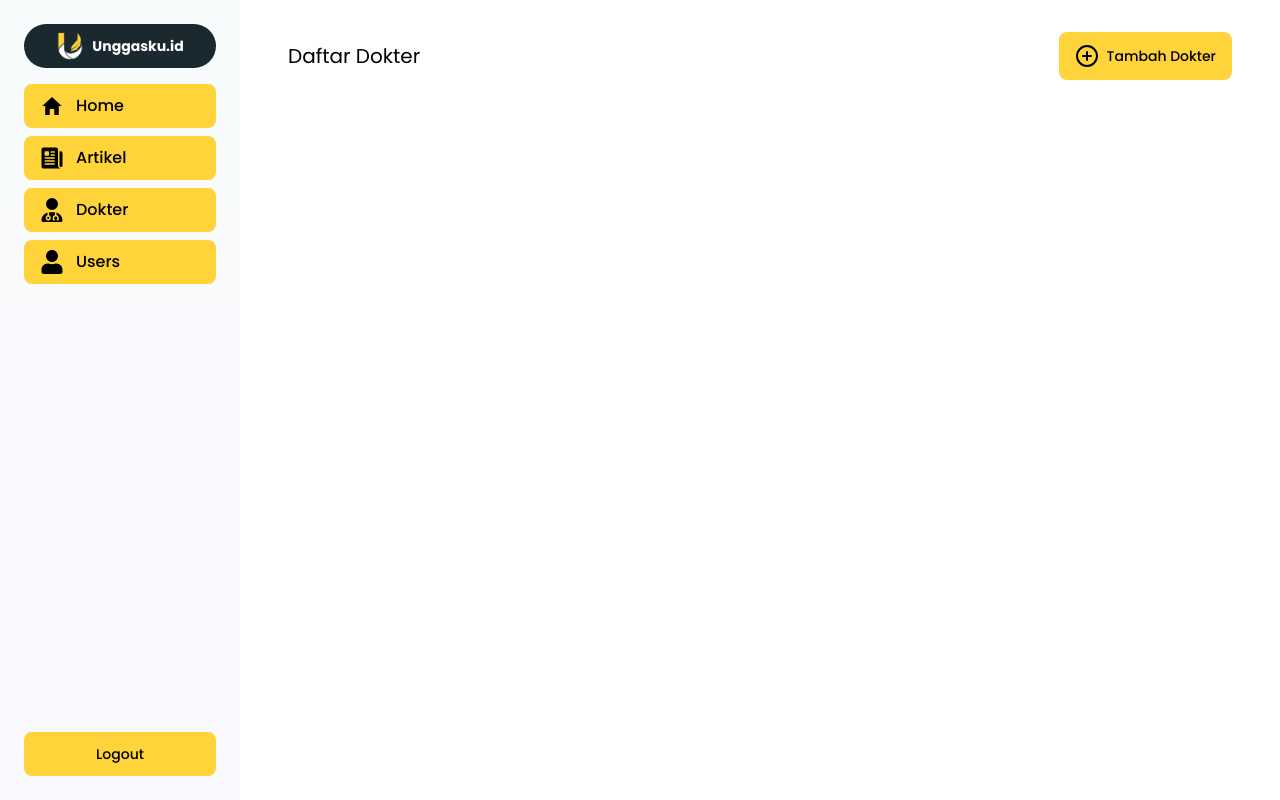
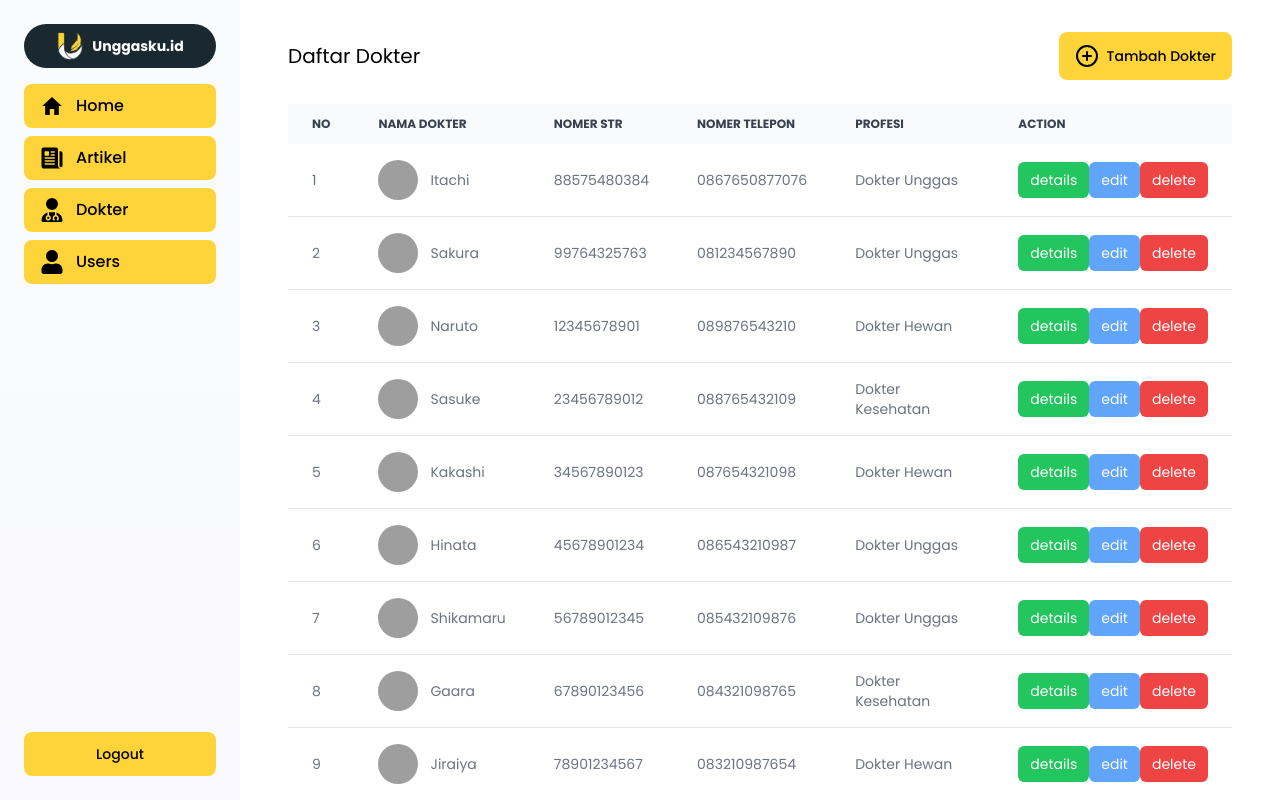
Before and after one commit to Ariemaharrucha/unggasku-fe, a React (Vite) app: page /dashboard/dokter in a window 1280 px wide. Built offline with nearby package versions, Linux system fonts and the light colour scheme; grey boxes are pictures that could not be loaded.

Commit message:
add table dokter & form add dokter

```diff
--- a/src/app/routes.jsx
+++ b/src/app/routes.jsx
@@ -1,19 +1,25 @@
 import { BrowserRouter, Routes, Route } from "react-router-dom";
+
+// Client Pages
 import { Beranda } from "../pages/clients/Beranda";
 import { Layanan } from "../pages/clients/Layanan";
-
 import About from "../pages/clients/About";
 import Contact from "../pages/clients/Contact";
 import UserProfile from "../pages/clients/Profile";
-import { Login } from "../pages/authentication/Login.jsx";
-import { Register } from "../pages/authentication/Register.jsx";
-import { ArtikelPage } from "../pages/clients/ArtikelPage.jsx";
-import { Dashboard } from "../pages/dashboard/index.dashboard.jsx";
-import { ArtikelDetails } from "../pages/clients/ArtikelDetails.jsx";
-import { ArtikelOverview } from "../pages/dashboard/ArtikelOverview.jsx";
-import { FormAddArtikel } from "../pages/dashboard/FormAddArtikel.jsx";
-import { FormEditArtikel } from "../pages/dashboard/FormEditArtikel.jsx";
-import { DokterOverview } from "../pages/dashboard/DokterOverview.jsx";
+import { ArtikelPage } from "../pages/clients/ArtikelPage";
+import { ArtikelDetails } from "../pages/clients/ArtikelDetails";
+
+// Authentication Pages
+import { Login } from "../pages/authentication/Login";
+import { Register } from "../pages/authentication/Register";
+
+// Dashboard admin Pages
+import { Dashboard } from "../pages/dashboard/index.dashboard";
+import { ArtikelOverview } from "../pages/dashboard/ArtikelOverview";
+import { FormAddArtikel } from "../pages/dashboard/FormAddArtikel";
+import { FormEditArtikel } from "../pages/dashboard/FormEditArtikel";
+import { DokterOverview } from "../pages/dashboard/DokterOverview";
+import { FormAddDokter } from "../pages/dashboard/FormAddDokter.jsx";
 
 export const AppRouter = () => {
   return (
@@ -21,7 +27,6 @@ export const AppRouter = () => {
     <Routes>
       <Route path="/" element={<Beranda/>}></Route>
       <Route path="/layanan" element={<Layanan/>}></Route>
-      <Route path="/" element={''}></Route>
       <Route path="/tentang_kami" element={<About/>}></Route>
       <Route path="/kontak_kami" element={<Contact/>}></Route>
       <Route path="/profile" element={<UserProfile/>}></Route>
@@ -34,6 +39,7 @@ export const AppRouter = () => {
       <Route path="/dashboard/artikel/create" element={<FormAddArtikel/>}></Route>
       <Route path="/dashboard/artikel/edit/:id" element={<FormEditArtikel/>}></Route>
       <Route path="/dashboard/dokter" element={<DokterOverview/>}></Route>
+      <Route path="/dashboard/dokter/create" element={<FormAddDokter/>}></Route>
     </Routes>
   </BrowserRouter>
   )
--- a/src/pages/dashboard/DokterOverview.jsx
+++ b/src/pages/dashboard/DokterOverview.jsx
@@ -4,6 +4,29 @@ import { Link } from "react-router-dom";
 import { DashboardLayout } from "../../layouts/DashboardLayout.jsx";
 
 export const DokterOverview = () => {
+  const dokter = [
+    { _id: 1, nama: 'Itachi', str: '88575480384', telepon: '0867650877076', profesi: 'Dokter Unggas' },
+    { _id: 2, nama: 'Sakura', str: '99764325763', telepon: '081234567890', profesi: 'Dokter Unggas' },
+    { _id: 3, nama: 'Naruto', str: '12345678901', telepon: '089876543210', profesi: 'Dokter Hewan' },
+    { _id: 4, nama: 'Sasuke', str: '23456789012', telepon: '088765432109', profesi: 'Dokter Kesehatan' },
+    { _id: 5, nama: 'Kakashi', str: '34567890123', telepon: '087654321098', profesi: 'Dokter Hewan' },
+    { _id: 6, nama: 'Hinata', str: '45678901234', telepon: '086543210987', profesi: 'Dokter Unggas' },
+    { _id: 7, nama: 'Shikamaru', str: '56789012345', telepon: '085432109876', profesi: 'Dokter Unggas' },
+    { _id: 8, nama: 'Gaara', str: '67890123456', telepon: '084321098765', profesi: 'Dokter Kesehatan' },
+    { _id: 9, nama: 'Jiraiya', str: '78901234567', telepon: '083210987654', profesi: 'Dokter Hewan' },
+    { _id: 10, nama: 'Tsunade', str: '89012345678', telepon: '082109876543', profesi: 'Dokter Unggas' },
+    { _id: 11, nama: 'Lee', str: '90123456789', telepon: '081098765432', profesi: 'Dokter Kesehatan' },
+    { _id: 12, nama: 'Neji', str: '01234567890', telepon: '089876543210', profesi: 'Dokter Unggas' },
+    { _id: 13, nama: 'Choji', str: '22334455667', telepon: '088765432109', profesi: 'Dokter Hewan' },
+    { _id: 14, nama: 'Kiba', str: '33445566778', telepon: '087654321098', profesi: 'Dokter Unggas' },
+    { _id: 15, nama: 'Ino', str: '44556677889', telepon: '086543210987', profesi: 'Dokter Kesehatan' },
+    { _id: 16, nama: 'Temari', str: '55667788990', telepon: '085432109876', profesi: 'Dokter Hewan' },
+    { _id: 17, nama: 'Sai', str: '66778899001', telepon: '084321098765', profesi: 'Dokter Unggas' },
+    { _id: 18, nama: 'Kurenai', str: '77889900112', telepon: '083210987654', profesi: 'Dokter Kesehatan' },
+    { _id: 19, nama: 'Yamato', str: '88990011223', telepon: '082109876543', profesi: 'Dokter Unggas' },
+    { _id: 20, nama: 'Asuma', str: '99001122334', telepon: '081098765432', profesi: 'Dokter Hewan' }
+  ];
+
   return (
     <DashboardLayout>
       <main className="max-w-6xl">
@@ -18,7 +41,65 @@ export const DokterOverview = () => {
             </Button>
           </Link>
         </section>
-        <section className="mt-4">{/* list dokter */}</section>
+        <section className="mt-4">
+        <div className="relative overflow-x-auto w-full h-[calc(100vh-100px)]  overflow-y-auto">
+          <table className="text-left text-sm text-gray-500 w-full">
+            <thead className="bg-gray-50 text-xs uppercase text-gray-700 sticky top-0">
+              <tr>
+                <th scope="col" className="px-6 py-3">
+                  No
+                </th>
+                <th scope="col" className="px-6 py-3">
+                  Nama Dokter
+                </th>
+                <th scope="col" className="px-6 py-3">
+                  Nomer STR
+                </th>
+                <th scope="col" className="px-6 py-3">
+                  Nomer Telepon
+                </th>
+                <th scope="col" className="px-6 py-3">
+                  Profesi
+                </th>
+                <th scope="col" className="px-6 py-3">
+                  Action
+                </th>
+              </tr>
+            </thead>
+            <tbody>
+              {dokter.map((dokter, index) => (
+                <tr key={dokter._id} className="border-b bg-white">
+                  <td className="px-6 py-4">{index + 1}</td>
+                  <td className="px-6 py-4">
+                    <div className="flex items-center gap-3">
+                      <div className="size-10 overflow-hidden rounded-full ">
+                        <img src="https://i.pinimg.com/736x/f0/e6/40/f0e6400a5d831c624cf04ce064b88752.jpg" alt="" className="h-full w-full object-cover" />
+                      </div>
+                      {dokter.nama}
+                    </div>
+                  </td>
+                  <td className="px-6 py-4 whitespace-nowrap">
+                    {dokter.str}
+                  </td>
+                  <td className="px-6 py-4">
+                    {dokter.telepon}
+                  </td>
+                  <td className=" px-6 py-4 ">
+                    <p>{dokter.profesi}</p>
+                  </td>
+                  <td className=" px-6 py-4">
+                    <div className="flex justify-between">
+                    <Link to={`${dokter._id}`} className="text-white py-2 px-3 rounded-md bg-green-500 block">details</Link>
+                    <Link to={`${dokter._id}`} className="text-white py-2 px-3 rounded-md bg-blue-400 block">edit</Link>
+                    <Link to={`${dokter._id}`} className="text-white py-2 px-3 rounded-md bg-red-500 block">delete</Link>
+                    </div>
+                  </td>
+                </tr>
+              ))}
+            </tbody>
+          </table>
+        </div>
+        </section>
       </main>
     </DashboardLayout>
   );
--- /dev/null
+++ b/src/pages/dashboard/FormAddDokter.jsx
@@ -0,0 +1,87 @@
+import Button from "../../components/ui/Button.jsx"
+import Input from "../../components/ui/Input.jsx"
+import { DashboardLayout } from "../../layouts/DashboardLayout.jsx"
+
+export const FormAddDokter = () => {
+  return (
+    <DashboardLayout>
+    <main>
+      <section className="sticky top-0 z-[2] flex items-center justify-between bg-white py-1">
+        <h3 className="text-lg text-black">Tambah Artikel</h3>
+      </section>
+      <section className="max-w-2xl m-auto mt-1">
+        <form action="" className="space-y-3">
+          <div>
+            <label htmlFor="namaDokter" className="">
+              Nama dokter
+            </label>
+            <Input
+              placeholder="Nama dokter"
+              className={"mt-2 font-normal"}
+            ></Input>
+          </div>
+          <div>
+            <label htmlFor="nomeStr" className="">
+                Nomer STR
+                </label>
+                <Input
+                placeholder="Nomer STR"
+                className={"mt-2 font-normal"}
+            ></Input>
+          </div>
+          <div>
+          <label htmlFor="nomerTelepon" className="">
+                Nomer Telepon
+                </label>
+                <Input
+                placeholder="Nomer Telepon"
+                className={"mt-2 font-normal"}
+            ></Input>
+          </div>
+          <div>
+              <label htmlFor="profesi" className="">
+                Profesi
+              </label>
+              <select name="profesi" id="profesi" className="w-full mt-2 border p-2 rounded-md bg-white">
+                <option value="">Pilih Profesi</option>
+                <option value="bebek">Bebek</option>
+                <option value="unggas">Unggas</option>
+              </select>
+            </div>
+          <div className="w-1/3">
+            <label htmlFor="file-input" className="">
+              Foto
+            </label>
+            <input
+              type="file"
+              name="file-input"
+              id="file-input"
+              className="block w-full mt-2 border border-gray-200 shadow-sm rounded-lg text-sm focus:z-10 focus:border-blue-500 focus:ring-blue-500 disabled:opacity-50 cursor-pointer
+            file:bg-gray-50 file:border-0
+              file:me-4
+              file:py-3 file:px-4"
+              onChange={() => {}}
+            />
+          </div>
+          <div className="flex gap-4">
+            <Button
+              variant="secondary"
+              className={
+                "w-1/3 bg-red-600 hover:bg-red-700 text-white flex items-center justify-center"
+              }
+            >
+              Clear
+            </Button>
+            <Button
+              variant="secondary"
+              className={"w-1/3 flex items-center justify-center"}
+            >
+              Tambahkan
+            </Button>
+          </div>
+        </form>
+      </section>
+    </main>
+  </DashboardLayout>
+  )
+}
```
